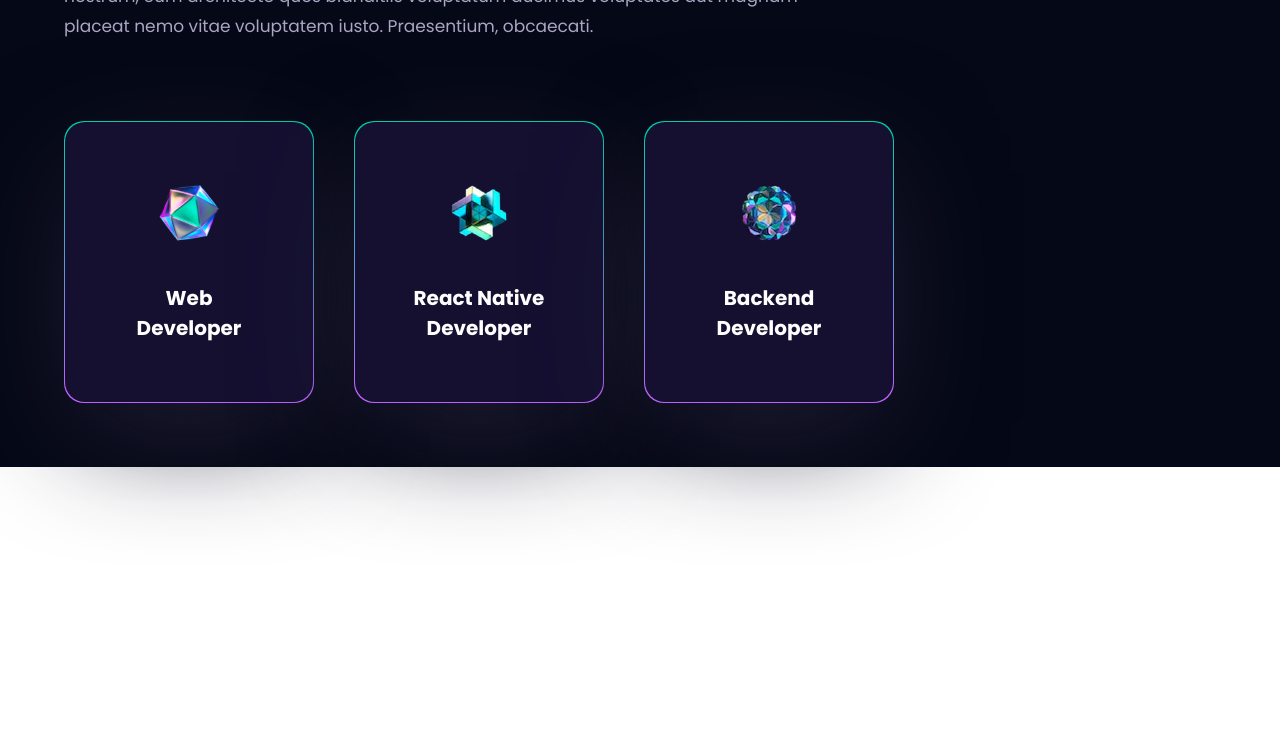
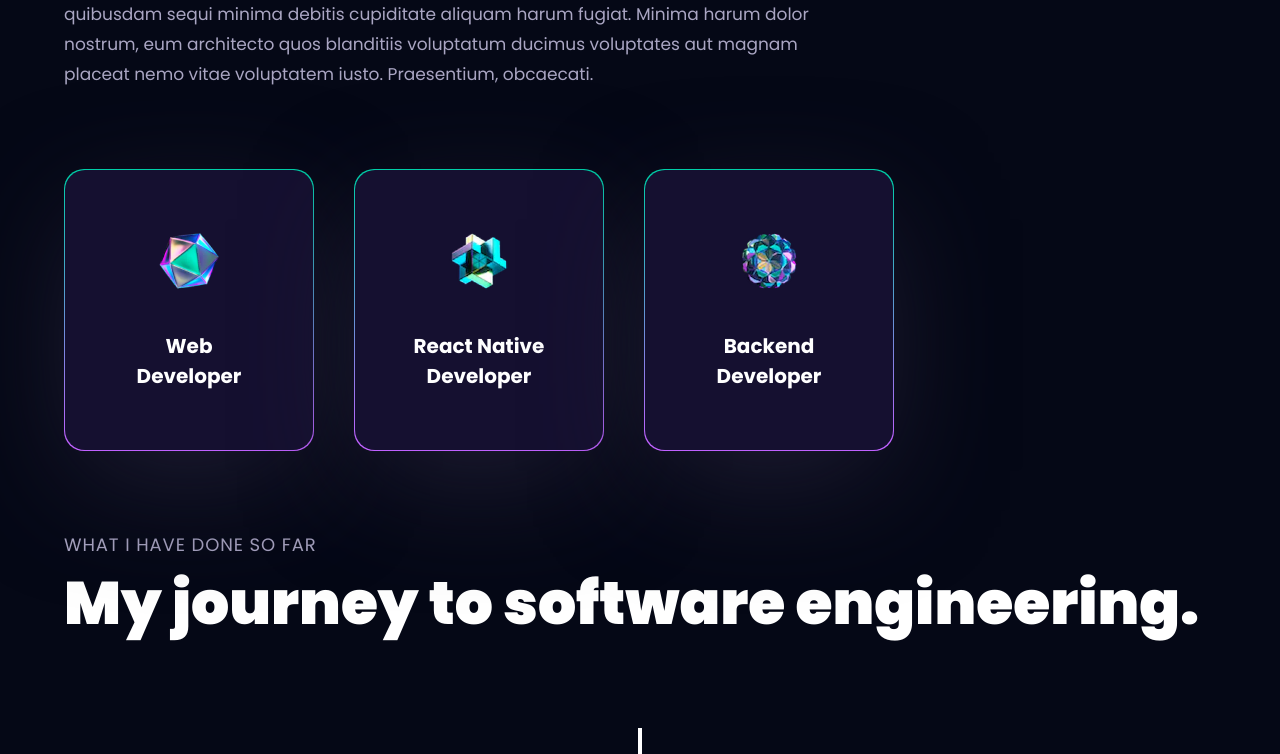
Before and after one commit to muhammeddevops/portfolio-site, a React (Vite) app: page /about in a window 1280 px wide. Shown: the part 480-1234 px from the top of the page. Before the commit the page ends 947 px from the top, so only its background shows below. Built offline with nearby package versions, Linux system fonts and the light colour scheme.

Commit message:
finishes routing for second page

```diff
--- a/src/App.jsx
+++ b/src/App.jsx
@@ -1,8 +1,10 @@
 import { BrowserRouter, Route, Routes } from "react-router-dom";
 
 import {
+  Overview,
+  Contact,
   About,
-  Contact,
+  Portfolio,
   Experience,
   Testimonials,
   Hero,
@@ -23,12 +25,10 @@ const App = () => {
         <Routes>
           <Route path="/" element={<Hero />} />
           <Route path="/about" element={<About />} />
-          <Route path="/work" element={<Works />} />
+          <Route path="/work" element={<Portfolio />} />
           <Route path="/contact" element={<Contact />} />
         </Routes>
-        {/* <Hero />
-        <About />
-        <Experience />
+        {/*
         <Tech />
         <Works />
         <Testimonials /> */}
--- a/src/components/About.jsx
+++ b/src/components/About.jsx
@@ -1,67 +1,13 @@
 import React from "react";
-import Tilt from "react-parallax-tilt";
-import { motion } from "framer-motion";
-
-import { styles } from "../styles";
-import { services } from "../constants";
+import { Overview, Experience } from "./index";
 import { SectionWrapper } from "../hoc";
-import { fadeIn, textVariant } from "../utils/motion";
-
-const ServiceCard = ({ index, title, icon }) => (
-  <Tilt className="xs:w-[250px] w-full">
-    <motion.div
-      variants={fadeIn("right", "spring", 0.5 * index, 0.75)}
-      className="w-full green-pink-gradient p-[1px] rounded-[20px] shadow-card"
-    >
-      <div
-        options={{
-          max: 45,
-          scale: 1,
-          speed: 450,
-        }}
-        className="bg-tertiary rounded-[20px] py-5 px-12 min-h-[280px] flex justify-evenly items-center flex-col"
-      >
-        <img src={icon} alt={title} className="w-16 h-16 object-contain" />
-        <h3 className="text-white text-[20px] font-bold text-center">
-          {title}
-        </h3>
-      </div>
-    </motion.div>
-  </Tilt>
-);
 
 const About = () => {
   return (
-    <>
-      <motion.div variants={textVariant()}>
-        <p className={styles.sectionSubText}>Introduction</p>
-        <h2 className={styles.sectionHeadText}>Overview.</h2>
-      </motion.div>
-
-      <motion.p
-        variants={fadeIn("", "", 0.1, 1)}
-        className="mt-4 text-secondary text-[17px] max-w-3xl leading-[30px]"
-      >
-        I'm a skilled JavaScript developer Lorem ipsum dolor sit amet
-        consectetur, adipisicing elit. Numquam harum consequuntur recusandae
-        doloribus iure cupiditate, quam possimus quasi quisquam quae minus
-        repudiandae sint reprehenderit. Fugit quasi voluptate id quas alias
-        nobis nihil nulla provident! Deserunt, nostrum, laudantium expedita
-        voluptas assumenda iusto natus, possimus totam qui explicabo dolores
-        quia perspiciatis nesciunt inventore alias suscipit ipsum adipisci.
-        Facilis, similique. Vero dicta ea at, iusto aliquid perspiciatis,
-        deserunt modi numquam ducimus ullam illum voluptate excepturi quibusdam
-        sequi minima debitis cupiditate aliquam harum fugiat. Minima harum dolor
-        nostrum, eum architecto quos blanditiis voluptatum ducimus voluptates
-        aut magnam placeat nemo vitae voluptatem iusto. Praesentium, obcaecati.
-      </motion.p>
-
-      <div className="mt-20 flex flex-wrap gap-10">
-        {services.map((service, index) => (
-          <ServiceCard key={service.title} index={index} {...service} />
-        ))}
-      </div>
-    </>
+    <div className="bg-bg5 bg-cover bg-no-repeat bg-center mt-12">
+      <Overview />
+      <Experience />
+    </div>
   );
 };
 
--- a/src/components/Experience.jsx
+++ b/src/components/Experience.jsx
@@ -53,7 +53,7 @@ const ExperienceCard = ({ experience }) => (
 const Experience = () => {
   return (
     <>
-      <motion.div variants={textVariant()}>
+      <motion.div variants={textVariant()} className="mt-20">
         <p className={styles.sectionSubText}>What I have done so far</p>
         <h2 className={styles.sectionHeadText}>
           My journey to software engineering.
@@ -71,4 +71,4 @@ const Experience = () => {
   );
 };
 
-export default SectionWrapper(Experience, "work");
+export default Experience;
--- /dev/null
+++ b/src/components/Overview.jsx
@@ -0,0 +1,68 @@
+import React from "react";
+import Tilt from "react-parallax-tilt";
+import { motion } from "framer-motion";
+
+import { styles } from "../styles";
+import { services } from "../constants";
+import { SectionWrapper } from "../hoc";
+import { fadeIn, textVariant } from "../utils/motion";
+
+const ServiceCard = ({ index, title, icon }) => (
+  <Tilt className="xs:w-[250px] w-full">
+    <motion.div
+      variants={fadeIn("right", "spring", 0.5 * index, 0.75)}
+      className="w-full green-pink-gradient p-[1px] rounded-[20px] shadow-card"
+    >
+      <div
+        options={{
+          max: 45,
+          scale: 1,
+          speed: 450,
+        }}
+        className="bg-tertiary rounded-[20px] py-5 px-12 min-h-[280px] flex justify-evenly items-center flex-col"
+      >
+        <img src={icon} alt={title} className="w-16 h-16 object-contain" />
+        <h3 className="text-white text-[20px] font-bold text-center">
+          {title}
+        </h3>
+      </div>
+    </motion.div>
+  </Tilt>
+);
+
+const Overview = () => {
+  return (
+    <>
+      <motion.div variants={textVariant()}>
+        <p className={styles.sectionSubText}>Introduction</p>
+        <h2 className={styles.sectionHeadText}>Overview.</h2>
+      </motion.div>
+
+      <motion.p
+        variants={fadeIn("", "", 0.1, 1)}
+        className="mt-4 text-secondary text-[17px] max-w-3xl leading-[30px]"
+      >
+        I'm a skilled JavaScript developer Lorem ipsum dolor sit amet
+        consectetur, adipisicing elit. Numquam harum consequuntur recusandae
+        doloribus iure cupiditate, quam possimus quasi quisquam quae minus
+        repudiandae sint reprehenderit. Fugit quasi voluptate id quas alias
+        nobis nihil nulla provident! Deserunt, nostrum, laudantium expedita
+        voluptas assumenda iusto natus, possimus totam qui explicabo dolores
+        quia perspiciatis nesciunt inventore alias suscipit ipsum adipisci.
+        Facilis, similique. Vero dicta ea at, iusto aliquid perspiciatis,
+        deserunt modi numquam ducimus ullam illum voluptate excepturi quibusdam
+        sequi minima debitis cupiditate aliquam harum fugiat. Minima harum dolor
+        nostrum, eum architecto quos blanditiis voluptatum ducimus voluptates
+        aut magnam placeat nemo vitae voluptatem iusto. Praesentium, obcaecati.
+      </motion.p>
+
+      <div className="mt-20 flex flex-wrap gap-10">
+        {services.map((service, index) => (
+          <ServiceCard key={service.title} index={index} {...service} />
+        ))}
+      </div>
+    </>
+  );
+};
+
+export default Overview;
--- /dev/null
+++ b/src/components/Portfolio.jsx
@@ -0,0 +1,21 @@
+import React from "react";
+import { Works, Tech, Testimonials } from "./index";
+import { SectionWrapper } from "../hoc";
+
+const Portfolio = () => {
+  return (
+    <div className="mt-12">
+      <div className="bg-bg1 bg-cover bg-no-repeat bg-center">
+        <Tech />
+      </div>
+      <div className="bg-bg2 bg-cover bg-no-repeat bg-center">
+        <Works />
+      </div>
+      <div className="bg-bg3 bg-cover bg-no-repeat bg-center">
+        <Testimonials />
+      </div>
+    </div>
+  );
+};
+
+export default SectionWrapper(Portfolio, "work");
--- a/src/components/index.js
+++ b/src/components/index.js
@@ -7,6 +7,8 @@ import {
 import Hero from "./Hero";
 import Navbar from "./Navbar";
 import About from "./About";
+import Overview from "./Overview";
+import Portfolio from "./Portfolio";
 import Tech from "./Tech";
 import Experience from "./Experience";
 import Works from "./Works";
@@ -17,6 +19,8 @@ export {
   Hero,
   Navbar,
   About,
+  Overview,
+  Portfolio,
   Tech,
   Experience,
   Works,
```
